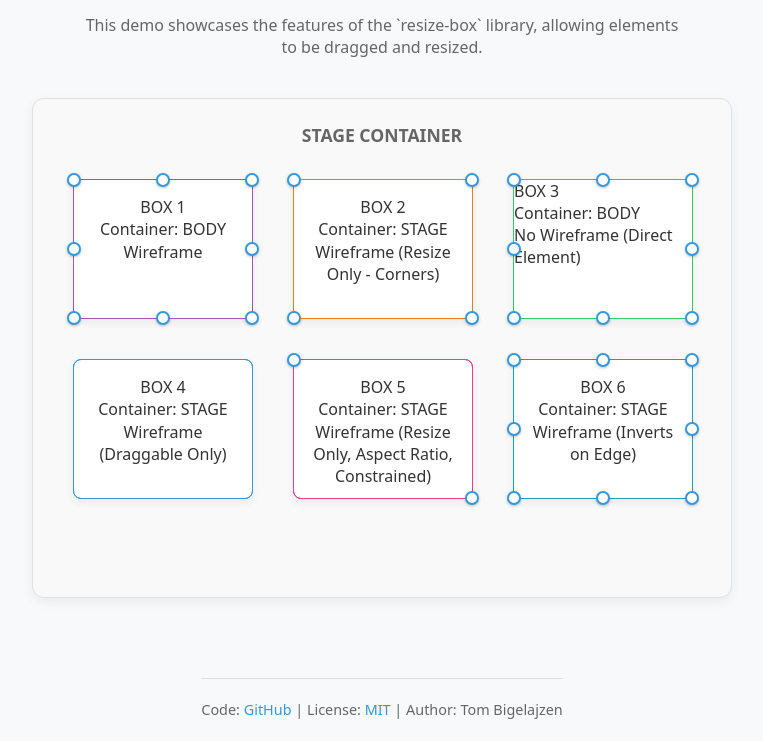
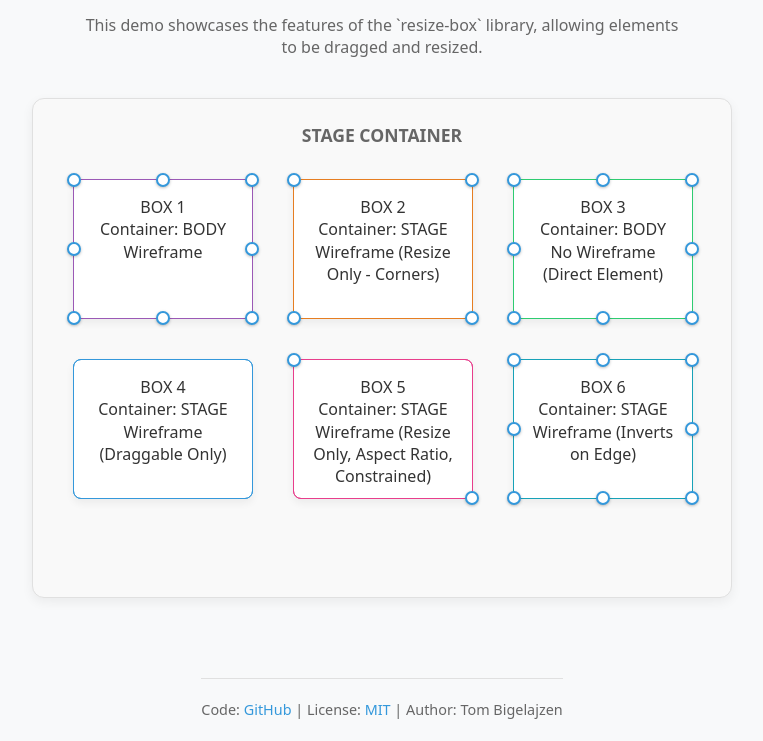
Before and after one commit to tombigel/resize-box, a plain HTML site: page index.html in a window 1280 px wide. Shown: the part 136-877 px from the top of the page, without its empty margins (258-1021 px from the left). Drawn offline with Linux system fonts and the light colour scheme.

Commit message:
deploy: f61b9e570d799de22706432d2ffc3cbc5c28c714

```diff
--- a/index.html
+++ b/index.html
@@ -34,11 +34,11 @@
 
             <!-- Moved Box 3 inside the stage -->
             <div class="resizable-box comp" id="box3">
-                <div class="content">
+                <p class="content">
                     BOX 3 <br>
                     Container: BODY <br>
                     No Wireframe (Direct Element)
-                </div>
+                </p>
                 <!-- Handles will be added by makeWireframeElementResizable if needed, -->
                 <!-- or manually added here and initialized with setResizableBoxEvents -->
                 <div class="resizable-box-handle" data-handle="top-left"></div>
```
